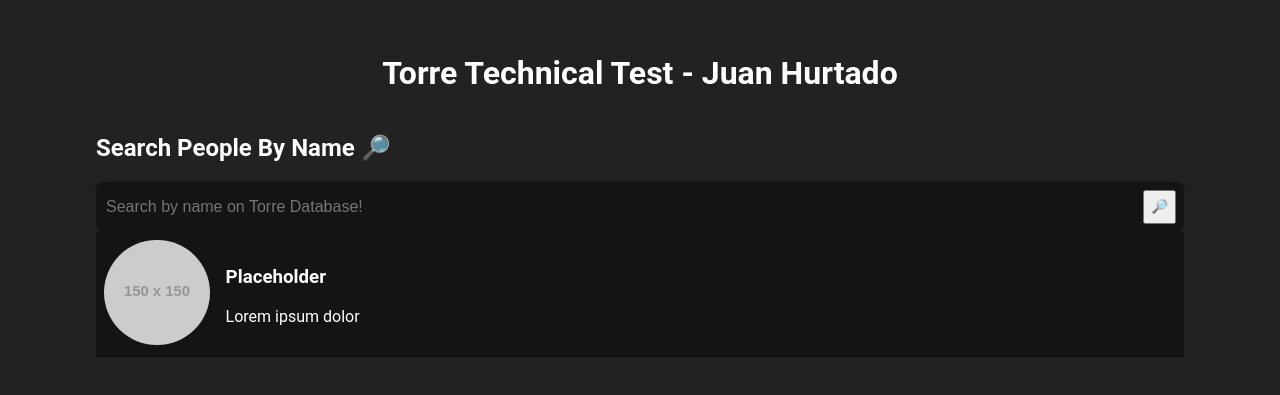
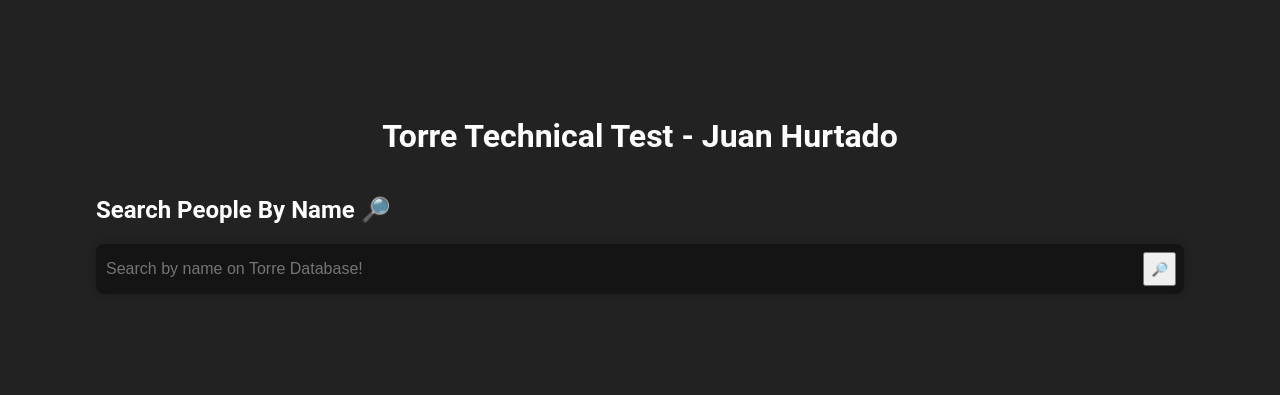
Before and after one commit to ElHurta/torre-test, a React (Vite) app: page / in a window 1280 px wide. Shown: the part 205-600 px from the top of the page. Built offline with nearby package versions, Linux system fonts and the light colour scheme.

Commit message:
feat: consuming API and displaying search suggestions

```diff
--- a/src/App.tsx
+++ b/src/App.tsx
@@ -1,9 +1,14 @@
-import './App.css'
+import React from 'react'
+
 import SearchBar from './components/SearchBar'
 import ResultsList from './components/ResultsList'
 import SearchSuggestions from './components/SearchSuggestions'
 
+import './App.css'
+
 function App() {
+
+  const [suggestionsByName, setSuggestionsByName] = React.useState([])
 
   return (
     <>
@@ -14,8 +19,12 @@
         <section className='search-section'>
           <h2>Search People By Name 🔎</h2>
           <section>
-            <SearchBar></SearchBar>
-            <SearchSuggestions></SearchSuggestions>
+            <SearchBar
+              setSuggestionsByName={setSuggestionsByName}
+            />
+            <SearchSuggestions
+              suggestionsByName={suggestionsByName}
+            />
             {/* <ResultsList></ResultsList> */}
           </section>
         </section>
--- a/src/components/SearchBar.tsx
+++ b/src/components/SearchBar.tsx
@@ -3,13 +3,22 @@
 
 import './SearchBar.css'
 
-export default function SearchBar() {
+export default function SearchBar({
+    setSuggestionsByName
+  }: {setSuggestionsByName: React.Dispatch<React.SetStateAction<never[]>>}) {
 
   const [searchTerm, setSearchTerm] = React.useState('')
 
+  React.useEffect(() => {
+    if (searchTerm.length > 2) {
+      searchSuggestionsByName(searchTerm).then((res) => {
+        setSuggestionsByName(res)
+      })
+    }
+  }, [searchTerm, setSuggestionsByName])
+
   const handleSearch = (value: string) => {
     setSearchTerm(value)
-    searchSuggestionsByName(value)
   }
 
   return (
--- a/src/components/SearchSuggestions.tsx
+++ b/src/components/SearchSuggestions.tsx
@@ -3,12 +3,20 @@
 
 import './SearchSuggestions.css'
 
-export default function SearchSuggestions() {
+export default function SearchSuggestions({suggestionsByName} : {suggestionsByName: never[]}) {
   return (
     <ul className='suggestions-container'>
-        <li>
-            <Suggestion></Suggestion>
-        </li>
+        {
+          suggestionsByName.map((suggestion: any) => {
+            return (
+              <li key={suggestion.ggId}>
+                  <Suggestion
+                    profileData={suggestion}
+                  />
+              </li>
+            )
+          })
+        }
     </ul>
   )
 }
--- a/src/components/Suggestion.css
+++ b/src/components/Suggestion.css
@@ -9,7 +9,7 @@
 }
 
 .profile-pic-container {
-    width: 10%;
+    width: 5%;
     padding: 0.5rem;
     text-align: center;
 }
--- a/src/components/Suggestion.tsx
+++ b/src/components/Suggestion.tsx
@@ -2,15 +2,18 @@
 
 import './Suggestion.css'
 
-export default function Suggestion() {
+export default function Suggestion({profileData}: {profileData: any}) {
+
+    const imageUrl = profileData.imageUrl ? profileData.imageUrl : `https://ui-avatars.com/api/?name=${profileData.name}`
+
     return (
         <article className='suggestion-container'>
             <aside className='profile-pic-container'>
-            <img  src="https://via.placeholder.com/150" alt="placeholder" />
+                <img src={imageUrl} alt="placeholder" />
             </aside>
             <main className='profile-info'>
-            <h3>Placeholder</h3>
-            <p>Lorem ipsum dolor</p>
+                <h3>{profileData.name}</h3>
+                <p>{profileData.professionalHeadline}</p>
             </main>
         </article>
     )
--- a/src/services/api-service.ts
+++ b/src/services/api-service.ts
@@ -1,21 +1,18 @@
 
 const searchSuggestionsByName = async (name: string) => {
-    const response = await fetch(
-        `https://torre.ai/api/entities/_searchStream`,
-        {
-            method: 'POST',
-            headers: {
-                'Content-Type': 'application/json',
-            },
-            body: JSON.stringify({
-                'limit': 10,
-                'query': name
-            }),
-        });
+    const response = await fetch('https://torre.ai/api/entities/_search', {
+        method: 'POST',
+        headers: {
+            'Accept': 'application/json',
+            'Content-Type': 'application/json'
+        },
+        body: JSON.stringify({
+            "query": name,
+            "limit": 10
+        })
+    });
     const data = await response.json();
-    return data;
+    return data.results;
 }
 
-
-
 export default searchSuggestionsByName;
```
Lines whose indentation alone changed are shown as unchanged.
